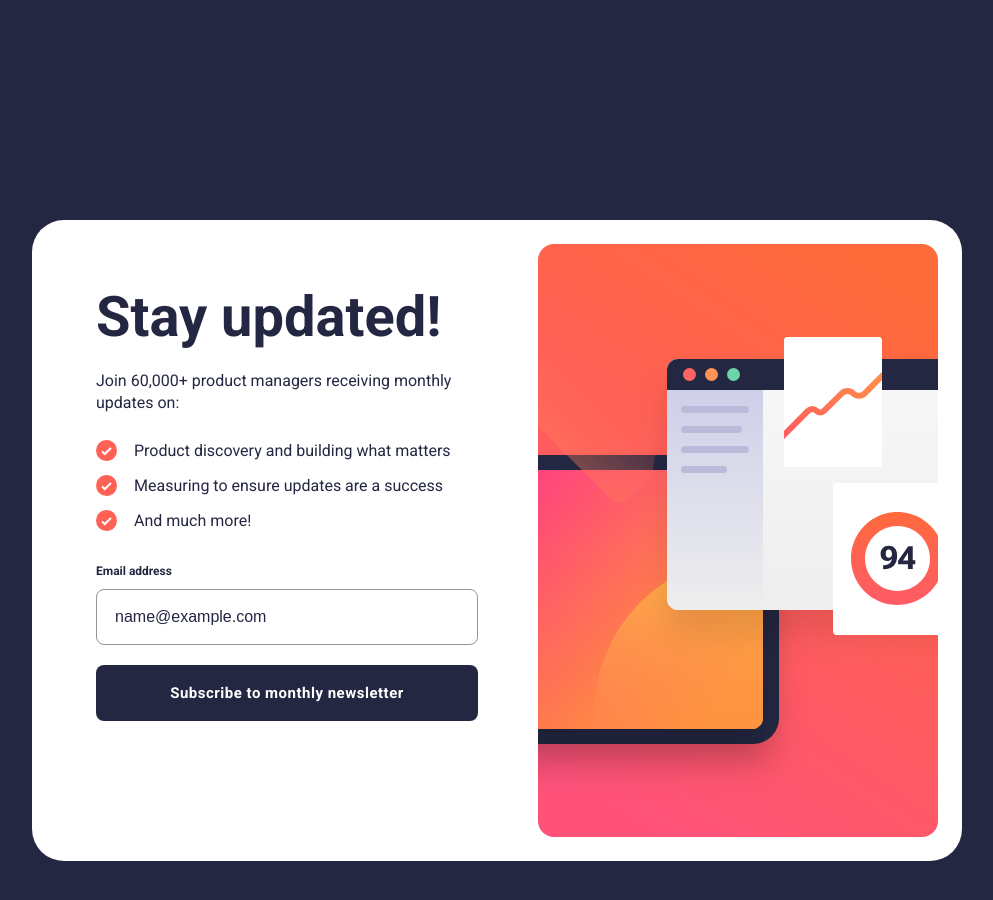
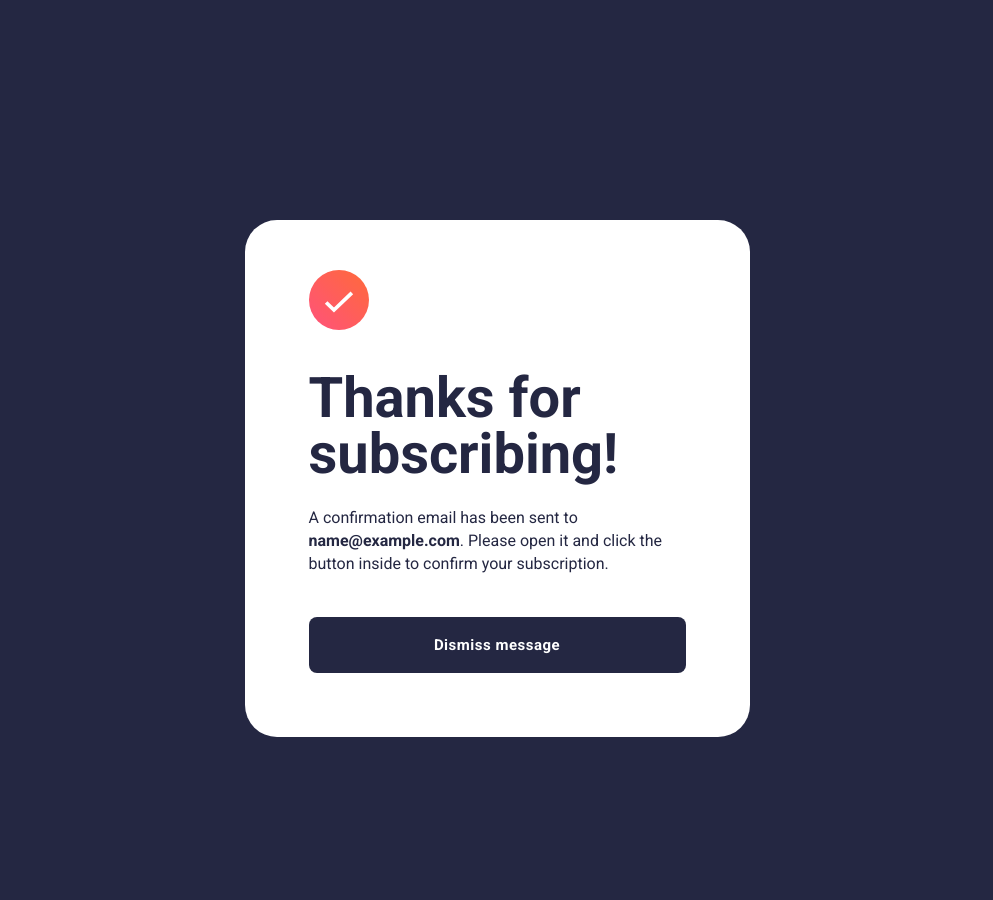
Before and after one commit to telsabate-hub/newsletter-sign-up, a plain HTML site: page index.html in a window 1280 px wide. Both pictures are taken after typing "name@example.com" into the empty fields and a click on the button "Subscribe to monthly newsletter". Shown: the whole page, without its empty margins (143-1136 px from the left). Drawn offline with Linux system fonts and the light colour scheme.

Commit message:
Fixed Thanks for subscribing design for desktop.

```diff
--- a/index.html
+++ b/index.html
@@ -18,7 +18,7 @@
 </head>
 <body>
   <main>
-    <section>
+    <section class="form-section" id="formSection">
       <div class="form-container">
         <h1>Stay updated!</h1>
         <form id="form" novalidate>
@@ -40,11 +40,14 @@
         </form>
       </div>
       <img src="./assets/images/illustration-sign-up-desktop.svg" alt="" class="illustration-sign-up-desktop"/>
-      <div hidden>
+    </section>
+    <section class="subscription-success-section" id="successSection">
+      <img src="./assets/images/icon-success.svg" alt="" class="icon-success"/>
+      <div>
         <h1>Thanks for subscribing!</h1>
-        <p>A confirmation email has been sent to ash@loremcompany.com.
+        <p>A confirmation email has been sent to <span id="confirmationEmail"></span>.
           Please open it and click the button inside to confirm your subscription.</p>
-        <button>Dismiss message</button>
+        <button id="dismissBtn">Dismiss message</button>
       </div>
     </section>
   </main>
--- a/js/main.js
+++ b/js/main.js
@@ -1,15 +1,11 @@
 const email = document.getElementById( "emailField" );
 const form = document.getElementById( "form" );
 const submitBtn = document.getElementById( "submitBtn" );
+const dismissBtn = document.getElementById( "dismissBtn" );
 const errorMsg = document.getElementById( "errorMsg" );
-
-submitBtn.addEventListener( "mousedown", function(e){
-    this.classList.add( "active" );
-});
-
-submitBtn.addEventListener( "mouseup", function(e){
-    this.classList.remove( "active" );
-});
+const formSection = document.getElementById( "formSection" );
+const successSection = document.getElementById( "successSection" );
+const confirmationEmail = document.getElementById( "confirmationEmail" );
 
 function validateEmail(e) {
     e.preventDefault();
@@ -21,6 +17,9 @@ function validateEmail(e) {
     } else {
         email.classList.remove( "error" );
         errorMsg.setAttribute( "hidden", "" );
+        formSection.style.display = "none";
+        confirmationEmail.innerHTML = email.value;
+        successSection.style.display = "flex";
         return true;
     }
 }
@@ -45,7 +44,24 @@ function submitBtnKeyupListener(e) {
     }
 }
 
+submitBtn.addEventListener( "mousedown", function(e){
+    this.classList.add( "active" );
+});
+
+submitBtn.addEventListener( "mouseup", function(e){
+    this.classList.remove( "active" );
+});
+
+dismissBtn.addEventListener( "mousedown", function(e){
+    this.classList.add( "active" );
+});
+
+dismissBtn.addEventListener( "mouseup", function(e){
+    this.classList.remove( "active" );
+});
+
 form.addEventListener( "submit", validateEmail );
 email.addEventListener( "click", emailClickListener );
 email.addEventListener( "keyup", emailKeyupListener );
 submitBtn.addEventListener( "keyup", submitBtnKeyupListener );
+dismissBtn.addEventListener( "click", function(e){ location.reload(); });
--- /dev/null
+++ b/scss/_mobile.scss
@@ -0,0 +1,2 @@
+@media screen and (max-width: 344px){
+}
--- a/scss/main.scss
+++ b/scss/main.scss
@@ -87,7 +87,7 @@ input[type=email] {
     background: hsl(4deg 100% 67% / 15%);
 }
 
-#submitBtn.active {
+button.active {
     background-image: linear-gradient(to right, #ff5476, hsl(4, 100%, 67%));
 }
 
@@ -96,3 +96,28 @@ input[type=email] {
     padding-top: 4px;
     color: $primary_red;
 }
+
+.subscription-success-section {
+    display: none;
+    flex-direction: column;
+    width: 505px;
+    padding: 50px 64px 64px;
+}
+
+.icon-success {
+    width: 60px;
+}
+
+.subscription-success-section h1 {
+    padding: 40px 0 24px;
+    line-height: 1;
+}
+
+.subscription-success-section p {
+    padding-bottom: 41px;
+    line-height: 1.45;
+}
+
+#confirmationEmail {
+    font-weight: 700;
+}
```
Also changed, not shown: css/main.css.
